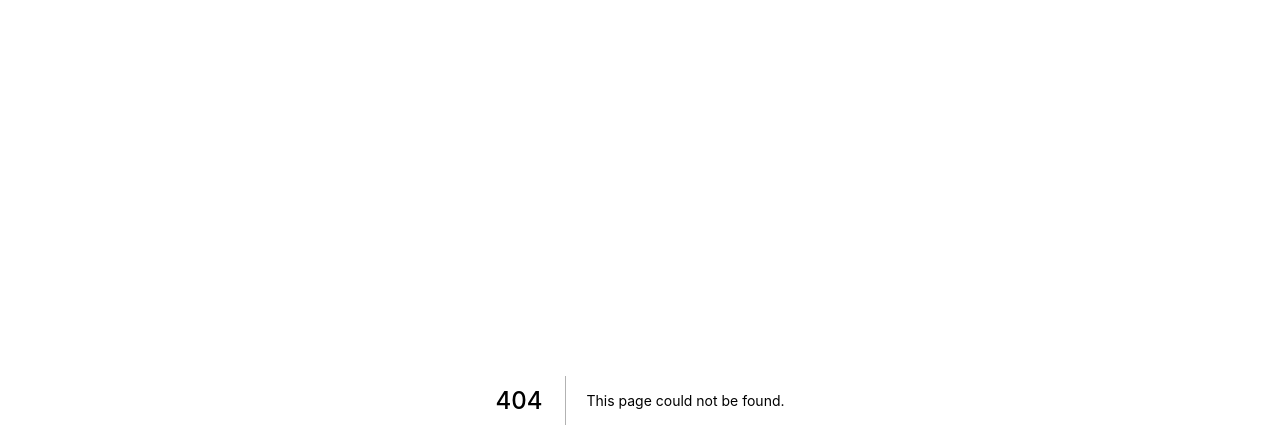
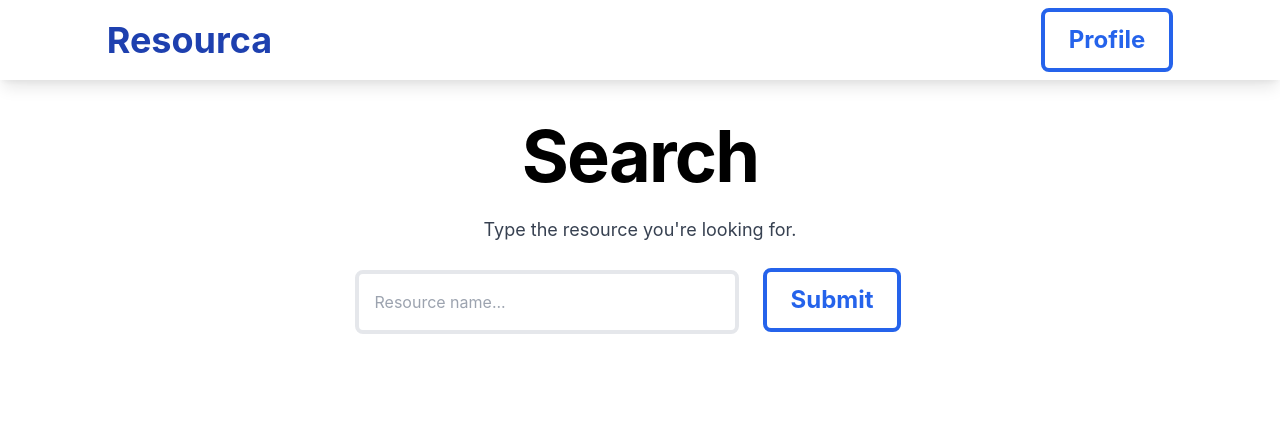
Before and after one commit to hirundinidae/gta-hacks, a Next.js app in the folder frontend/my-app/: page /search in a window 1280 px wide. Before the commit this address had no page. Shown: the top 448 px of the page. Built offline with nearby package versions, Linux system fonts and the light colour scheme.

Commit message:
Created search page, migrated search form, updated header and styles

```diff
--- a/frontend/my-app/components/header.js
+++ b/frontend/my-app/components/header.js
@@ -1,3 +1,5 @@
+import Link from 'next/link'
+
 export const siteTitle = 'Resourca'
 
 // if logged in --> show profile button, else --> show log in button
@@ -7,7 +9,11 @@ export default function Header() {
     <header>
       <div className="wrapper">
         <h1>
-          { siteTitle }
+          <Link href="/">
+            <a>
+              { siteTitle }
+            </a>
+          </Link>
         </h1>
         <button>
           Profile
--- a/frontend/my-app/components/searchForm.js
+++ b/frontend/my-app/components/searchForm.js
@@ -17,8 +17,6 @@ export default function SearchForm() {
         .then(res => res.json())
         .then(data => console.log(data))
         .catch(error => alert(error))
-
-      alert(JSON.stringify(values, null, 2))
     },
   })
 
--- /dev/null
+++ b/frontend/my-app/pages/search.js
@@ -0,0 +1,48 @@
+import SearchForm from '../components/searchForm'
+import Layout from '../components/layout'
+import { useFormik } from 'formik'
+
+export default function Search() {
+  const formik = useFormik({
+    initialValues: {
+      text: '',
+    },
+    onSubmit: values => {
+      const url = `http://localhost:8000/api/resources/?search=${values.text}`
+
+      fetch(url, {
+        method: 'GET',
+        body: null,
+        headers: {'Content-Type': 'application/json'},
+      })
+        .then(res => res.json())
+        .then(data => console.log(data)) // display the data
+        .catch(error => alert(error))
+    },
+  })
+
+  return (
+    <Layout>
+      <section className="pt-24">
+        <div className="wrapper">
+          <div className="content">
+            <h1>Search</h1>
+            <p>Type the resource you're looking for.</p>
+            <form onSubmit={formik.handleSubmit}>
+              <input
+                id="text"
+                name="text"
+                type="text"
+                placeholder="Resource name..."
+                onChange={formik.handleChange}
+                value={formik.values.text}
+              />
+
+              <button type="submit">Submit</button>
+            </form>
+          </div>
+        </div>
+      </section>
+    </Layout>
+  )
+}
--- a/frontend/my-app/styles/components/_button.scss
+++ b/frontend/my-app/styles/components/_button.scss
@@ -28,3 +28,9 @@ button {
     ;
   }
 }
+
+@screen xl {
+  button {
+    @apply text-2xl;
+  }
+}
--- /dev/null
+++ b/frontend/my-app/styles/components/_form.scss
@@ -0,0 +1,12 @@
+@screen xl {
+  form {
+    input {
+      @apply
+        p-4
+        w-96
+        rounded-lg
+        border-4
+      ;
+    }
+  }
+}
--- a/frontend/my-app/styles/layout/_section.scss
+++ b/frontend/my-app/styles/layout/_section.scss
@@ -116,7 +116,7 @@ section.hero {
   }
 }
 
-@screen md {
+@screen lg {
   section {
     .wrapper {
       .content {
@@ -138,7 +138,7 @@ section.hero {
     .wrapper {
       .content {
         h1 {
-          @apply text-7xl;
+          @apply text-9xl;
         }
       }
     }
--- a/frontend/my-app/styles/main.scss
+++ b/frontend/my-app/styles/main.scss
@@ -22,6 +22,7 @@
 
 @import 'components/button';
 @import 'components/teamcard';
+@import 'components/form';
 // @import 'components/carousel';
 // @import 'components/slider';
 
```
